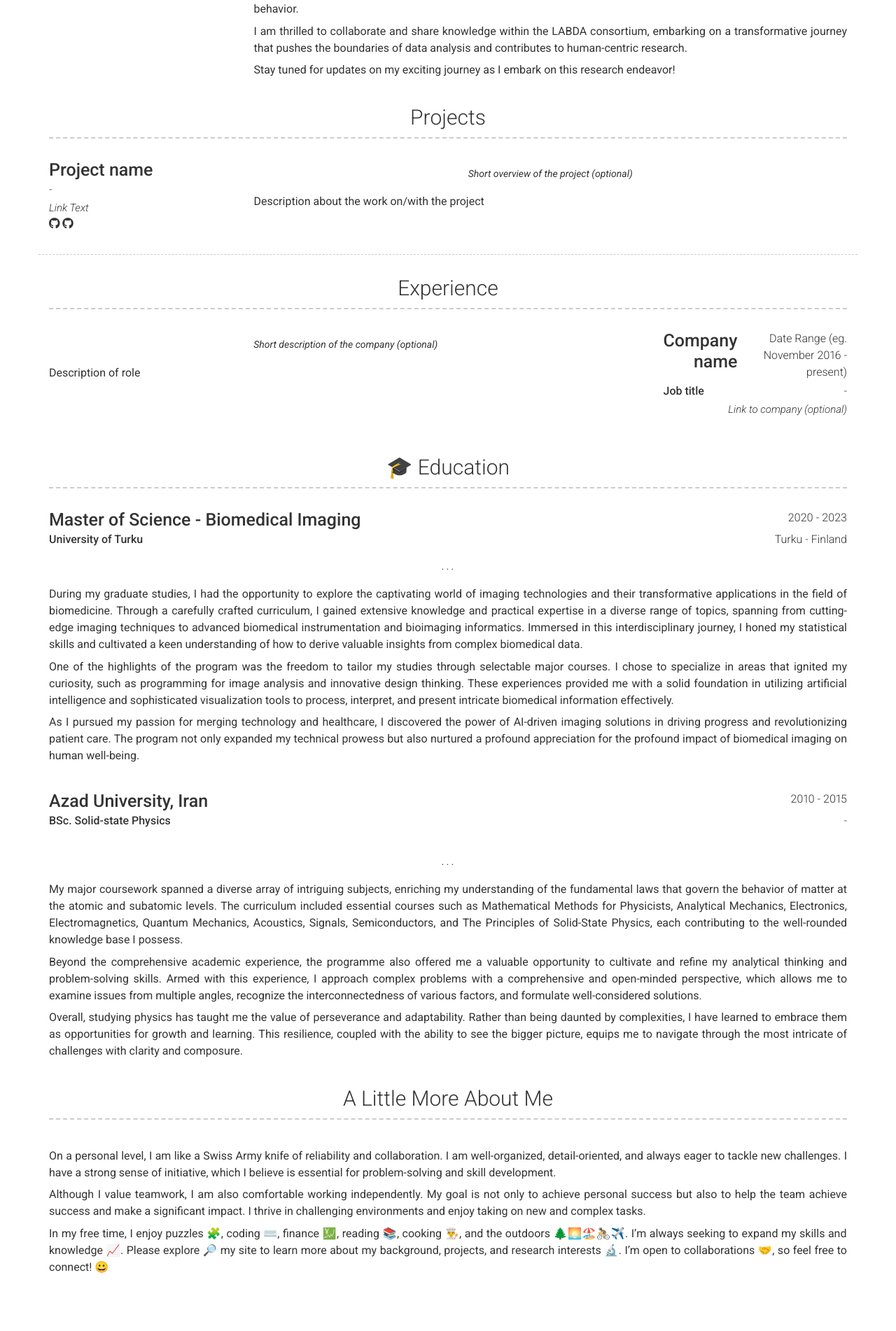
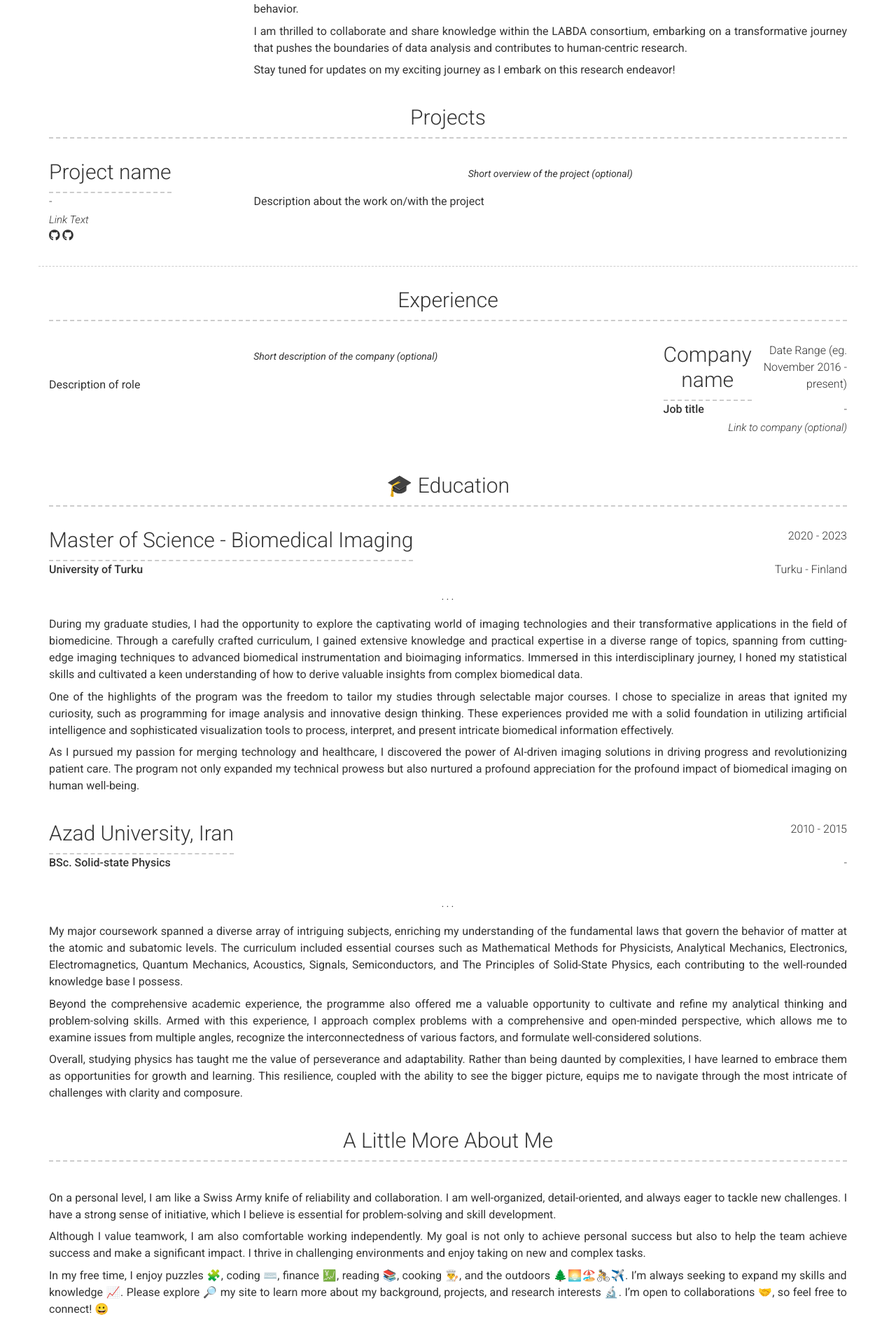
Before and after one commit to aminrezaei-img/CV, a Jekyll site: the page built from index.md, in a window 1280 px wide. Shown: the part 882-2784 px from the top of the page at 70% size. Built offline with Jekyll 4.4.1, drawn with Linux system fonts in a browser that asks for light colours; nearby versions of some CDN libraries.

Commit message:
Update section-list.html

```diff
--- a/_includes/section-list.html
+++ b/_includes/section-list.html
@@ -2,7 +2,7 @@
   <div class="row clearfix layout layout-{{item.layout | default: 'left'}} border-{{item.border | default: 'no'}}">
     <div class="col-xs-12 col-sm-4 col-md-3 col-print-12 details">
       <div style="display: flex; justify-content: space-between;">
-        <h4 id="{{ item.title | slugify }}">{{ item.title }}</h4>
+        <h3 id="{{ item.title | slugify }}">{{ item.title }}</h3>
         {%- if item.caption -%}<p>{{ item.caption }}</p>{%- endif -%}
       </div>
 
```
